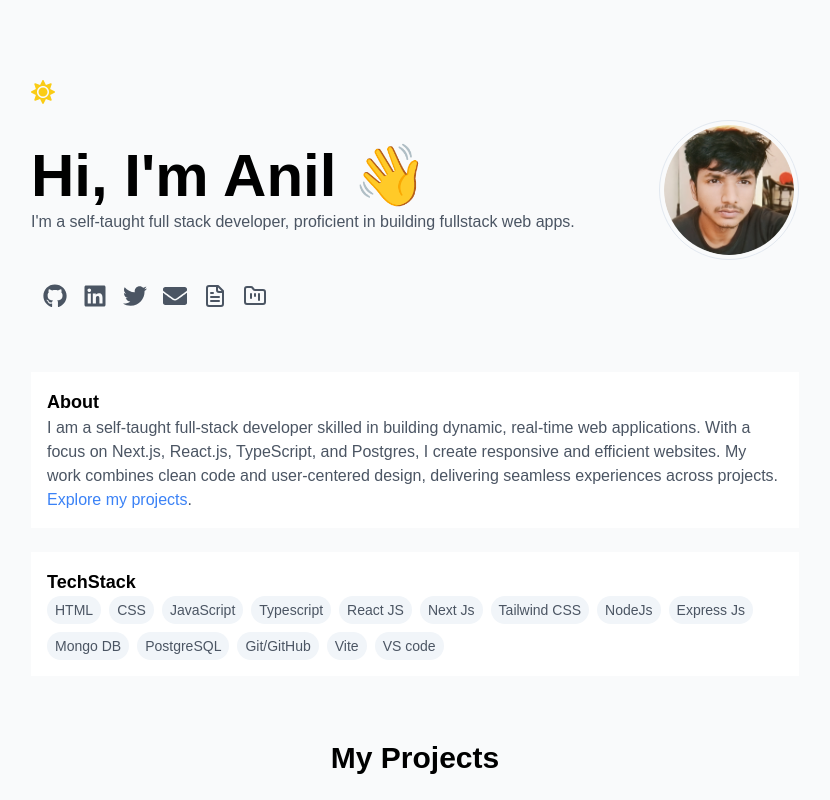
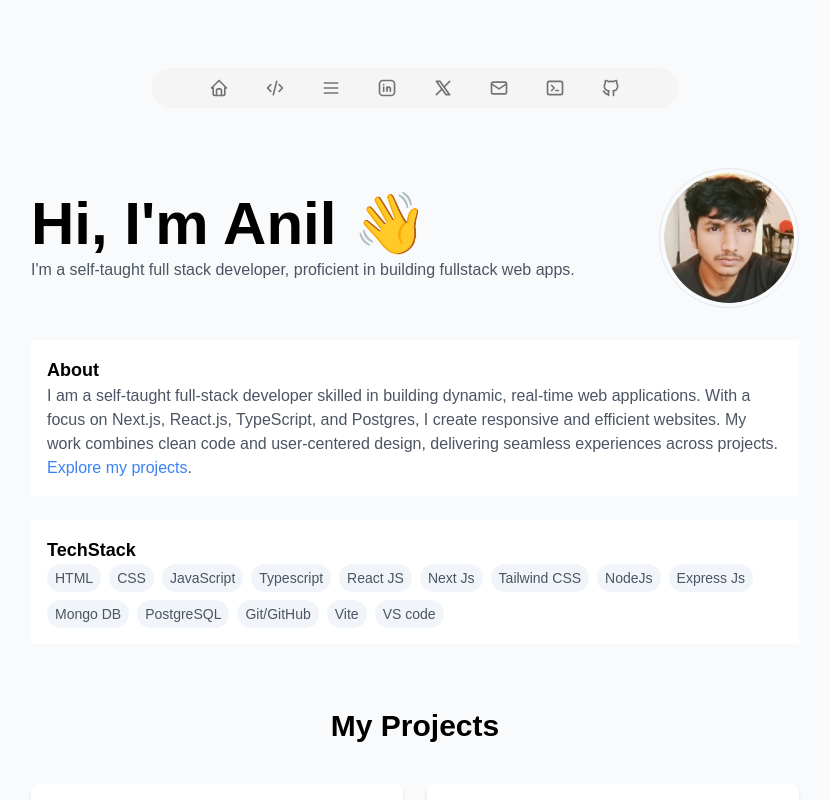
Before and after one commit to Anilcodes01/Anil-s-portfolio, a Next.js app: page / in a window 1280 px wide. Shown: the top 800 px of the page, without its empty margins (225-1055 px from the left). Built offline with nearby package versions, Linux system fonts and the light colour scheme.

Commit message:
added floating dock

```diff
--- /dev/null
+++ b/app/components/floating-dock.tsx
@@ -0,0 +1,190 @@
+import {
+    IconBrandGithub,
+    IconBrandLinkedin,
+    IconBrandX,
+    IconCode,
+    IconHome,
+    IconMail,
+    IconMenu2,
+    IconTerminal2,
+  } from "@tabler/icons-react";
+  import React, { useRef, useState } from "react";
+  import {
+    AnimatePresence,
+    motion,
+    MotionValue,
+    useMotionValue,
+    useSpring,
+    useTransform,
+  } from "framer-motion";
+  import Link from "next/link";
+
+  export const FloatingDock = () => {
+    return (
+      <div className="flex items-center mb-8 justify-center h-24">
+        <FloatingDockCore />
+      </div>
+    );
+  };
+
+  type Link = {
+    title: string;
+    icon: React.ReactNode | any;
+    href: string;
+  };
+
+  const FloatingDockCore = () => {
+    const links: Link[] = [
+      {
+        title: "Home",
+        icon: <IconHome className="h-full w-full text-neutral-500" />,
+        href: "/",
+      },
+      {
+        title: "Projects",
+        icon: <IconCode className="h-full w-full text-neutral-500" />,
+        href: "/",
+      },
+      {
+        title: "Blog",
+        icon: <IconMenu2 className="h-full w-full text-neutral-500" />,
+        href: "/blogs",
+      },
+      {
+        title: "LinkedIn",
+        icon: <IconBrandLinkedin className="h-full w-full text-neutral-500" />,
+        href: "#",
+      },
+      {
+        title: "Twitter",
+        icon: <IconBrandX className="h-full w-full text-neutral-500" />,
+        href: "#",
+      },
+      {
+        title: "Mail",
+        icon: <IconMail className="h-full w-full text-neutral-500" />,
+        href: "/",
+      },
+      {
+        title: "Resume",
+        icon: <IconTerminal2 className="h-full w-full text-neutral-500" />,
+        href: "/",
+      },
+      {
+        title: "GitHub",
+        icon: <IconBrandGithub className="h-full w-full text-neutral-500" />,
+        href: "/",
+      },
+    ];
+
+    const mouseX = useMotionValue(Infinity);
+
+    return (
+      <motion.div
+        onMouseMove={(e: any) => mouseX.set(e.pageX)}
+        onMouseLeave={(e: any) => mouseX.set(Infinity)}
+        className="rounded-full px-12 justify-center bg-neutral-100 flex gap-4 w-fit relative"
+      >
+        {links.map((el, idx) => (
+          <IconContainer mouseX={mouseX} key={el.title} el={el} />
+        ))}
+      </motion.div>
+    );
+  };
+
+  export const IconContainer = ({
+    el,
+    mouseX,
+  }: {
+    el: Link;
+    mouseX: MotionValue<number>;
+  }) => {
+    const ref = useRef<HTMLDivElement>(null);
+    const [hovered, setHovered] = useState(false);
+
+    const distance = useTransform(mouseX, (val) => {
+      let bounds = ref.current?.getBoundingClientRect() ?? { x: 0, width: 0 };
+      return val - bounds.x - bounds.width / 2;
+    });
+
+    let widthTransform = useTransform(distance, [-150, 0, 150], [40, 80, 40]);
+    let heightTransform = useTransform(distance, [-150, 0, 150], [40, 80, 40]);
+
+    let widthIconTransform = useTransform(distance, [-150, 0, 150], [20, 40, 20]);
+    let heightIconTransform = useTransform(
+      distance,
+      [-150, 0, 150],
+      [20, 40, 20]
+    );
+
+    const width = useSpring(widthTransform, {
+      mass: 0.1,
+      stiffness: 150,
+      damping: 12,
+    });
+    const height = useSpring(heightTransform, {
+      mass: 0.1,
+      stiffness: 150,
+      damping: 12,
+    });
+
+    const widthIcon = useSpring(widthIconTransform, {
+      mass: 0.1,
+      stiffness: 150,
+      damping: 12,
+    });
+    const heightIcon = useSpring(heightIconTransform, {
+      mass: 0.1,
+      stiffness: 150,
+      damping: 12,
+    });
+
+    return (
+      <Link
+        href={el.href}
+        onMouseEnter={() => setHovered(true)}
+        onMouseLeave={() => setHovered(false)}
+      >
+        <motion.div
+          ref={ref}
+          style={{
+            width,
+            height,
+          }}
+          className="flex relative items-center justify-center rounded-full"
+        >
+          <AnimatePresence>
+          {hovered && (
+            <motion.div
+              initial={{
+                opacity: 0,
+                y: 10,
+                x:'-50%'
+              }}
+              animate={{
+                opacity: 1,
+                y: 0,
+                x:'-50%'
+              }}
+              exit={{
+                opacity: 0,
+                y: 2,
+                x:'-50%'
+              }}
+              className="absolute text-xs left-1/2 -translate-x-1/2 -top-8 inset-x-0 px-2 py-0.4 whitespace-pre bg-neutral-100 rounded-md w-fit text-neutral-500 "
+            >
+              {el.title}
+            </motion.div>
+          )}
+          </AnimatePresence>
+
+          <motion.div
+            style={{ width: widthIcon, height: heightIcon }}
+            className="flex items-center  justify-center"
+          >
+            {el.icon}
+          </motion.div>
+        </motion.div>
+      </Link>
+    );
+  };
--- a/app/page.tsx
+++ b/app/page.tsx
@@ -6,8 +6,7 @@ import TechStack from "./components/Techstack";
 import Projects from "./components/fullProject";
 import Contact from "./components/contact";
 import { useRef, useState, useEffect } from "react";
-import { FaSun, FaMoon } from 'react-icons/fa';
-import SocialLinks from "./components/SocialLinks";
+import { FloatingDock } from "./components/floating-dock";
 
 export default function Home() {
   const projectsRef = useRef<HTMLDivElement | null>(null);
@@ -28,9 +27,7 @@ export default function Home() {
     })
   };
 
-  const toggleDarkMode = () => {
-    setIsDarkMode(!isDarkMode);
-  };
+
 
   useEffect(() => {
     const storedMode = localStorage.getItem('darkMode');
@@ -44,19 +41,10 @@ export default function Home() {
   }, [isDarkMode]);
 
   return (
-    <div className={`min-h-screen lg:pt-20 md:pt-10 pt-8 flex justify-center items-center lg:p-10 p-4 md:p-10 ${isDarkMode ? 'bg-gray-900 text-white' : 'bg-gray-50 text-black'}`}>
+    <div className={`min-h-screen lg:pt-10 md:pt-10 pt-8 flex justify-center items-center lg:p-10 p-4 md:p-10 ${isDarkMode ? 'bg-gray-900 text-white' : 'bg-gray-50 text-black'}`}>
       <div className="flex flex-col max-w-screen-md mx-auto">
-        {/* Toggle Button with Icons */}
-        <div className="flex justify-between items-center mb-4">
 
-          <div onClick={toggleDarkMode} className="cursor-pointer lg:pl-0 pl-3   flex items-center">
-            {isDarkMode ? (
-              <FaMoon className="text-yellow-400 w-6 h-6" />
-            ) : (
-              <FaSun className="text-yellow-400 w-6 h-6" />
-            )}
-          </div>
-        </div>
+       <FloatingDock />
 
         <motion.div
           className="flex gap-4 justify-between items-center"
@@ -82,10 +70,10 @@ export default function Home() {
           </div>
         </motion.div>
 
-        <SocialLinks isDarkMode={isDarkMode} onProjectsClick={scrollToProjects} />
+
 
         <motion.div
-          className="mt-16"
+          className="mt-8"
           custom={1}
           initial="hidden"
           animate="visible"
--- a/package.json
+++ b/package.json
@@ -10,6 +10,7 @@
   },
   "dependencies": {
     "@radix-ui/react-tooltip": "^1.1.6",
+    "@tabler/icons-react": "^3.30.0",
     "class-variance-authority": "^0.7.1",
     "clsx": "^2.1.1",
     "framer-motion": "^11.11.11",
```
Also changed, not shown: 1 other file (tests, documents, lock files or other folders).
